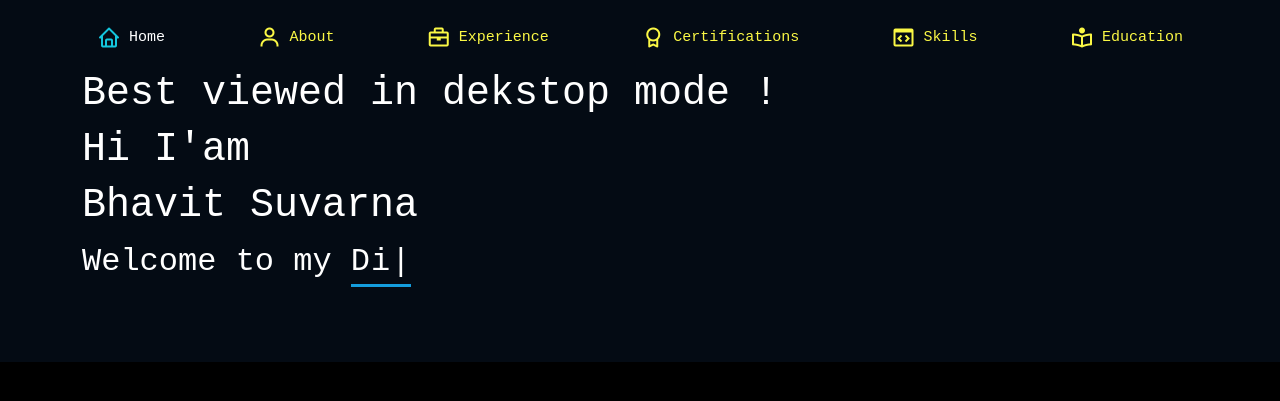
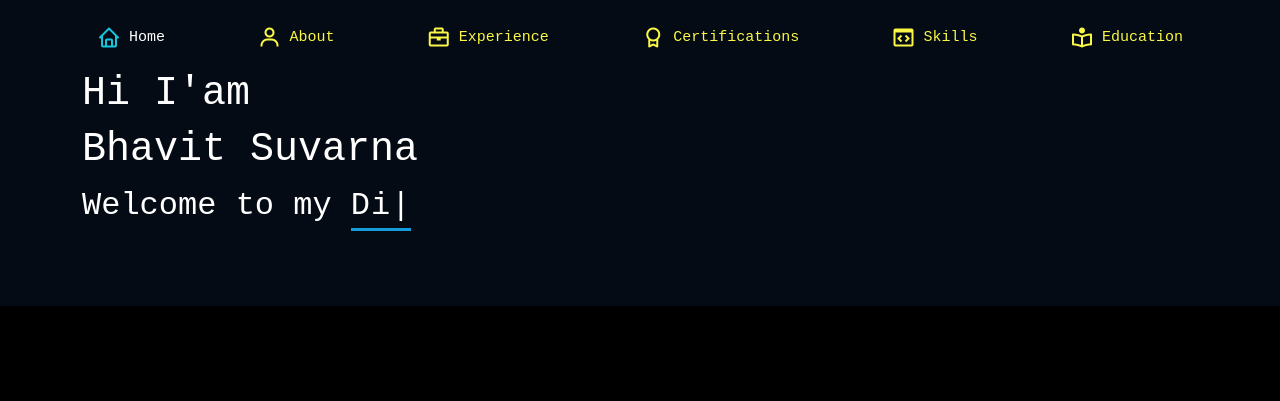
Before and after one commit to Bhavit-brodha/github-portfolio.io, a plain HTML site: page index.html in a window 1280 px wide. Shown: the part 145-546 px from the top of the page. Drawn offline with Linux system fonts and the light colour scheme.

Commit message:
Update index.html

```diff
--- a/index.html
+++ b/index.html
@@ -74,7 +74,7 @@
 
 
     <div class="hero-container" data-aos="fade-in">
-      <h1>Best viewed in dekstop mode !</h1>
+
       <h1>Hi I'am</h1>
       <h1>Bhavit Suvarna</h1>
       <p>Welcome to my <span class="typed" data-typed-items="Digital Portfolio!"></span></p>
```
